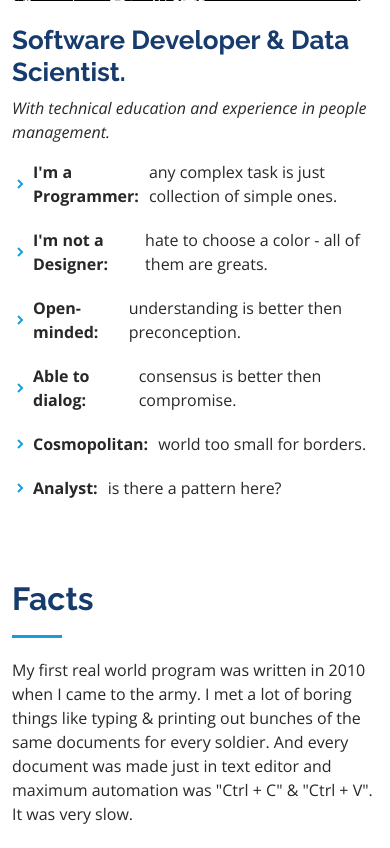
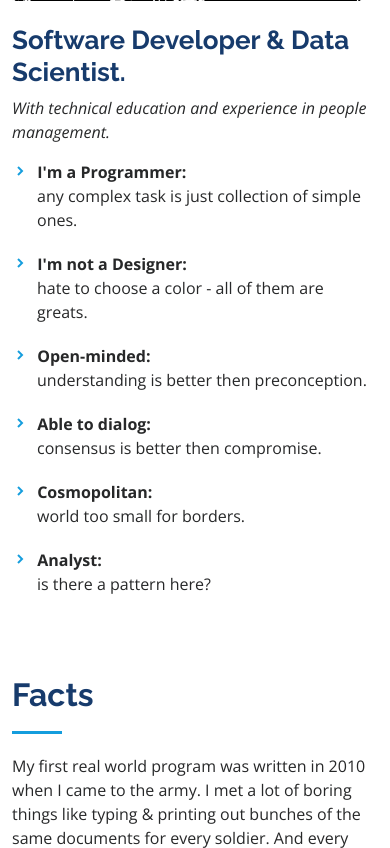
Before and after one commit to k-yakovlev/portfolio-website, a Flask app: page / in a window 390 px wide. Shown: the part 1347-2195 px from the top of the page. Run offline with Flask 2, Linux system fonts and the light colour scheme; some libraries are stand-ins or nearby versions.

Commit message:
Add & Fix 'display' properties for 'About' content.

```diff
--- a/static/css/style.css
+++ b/static/css/style.css
@@ -325,7 +325,7 @@ section {
 
 .about .content ul li {
   margin-bottom: 20px;
-  display: flex;
+  display: block;
   align-items: center;
 }
 
@@ -340,10 +340,20 @@ section {
   line-height: 0;
 }
 
+.about .content ul span {
+  display: inline-block;
+}
+
 .about .content p:last-child {
   margin-bottom: 0;
 }
 
+@media (max-width: 768px) {
+  .about .content ul span {
+    display: block;
+    margin-left: 25px;
+  }
+}
 /*--------------------------------------------------------------
 # Facts
 --------------------------------------------------------------*/
```
